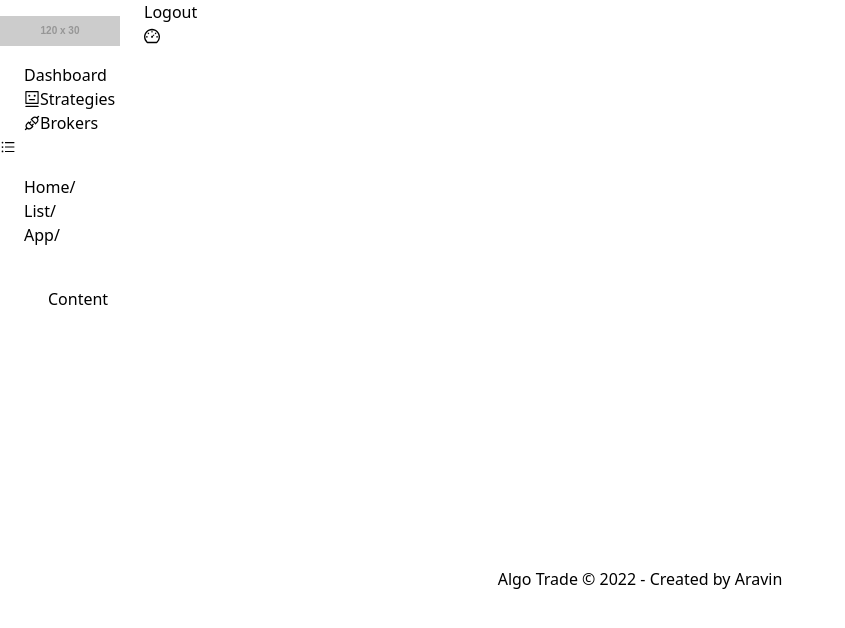
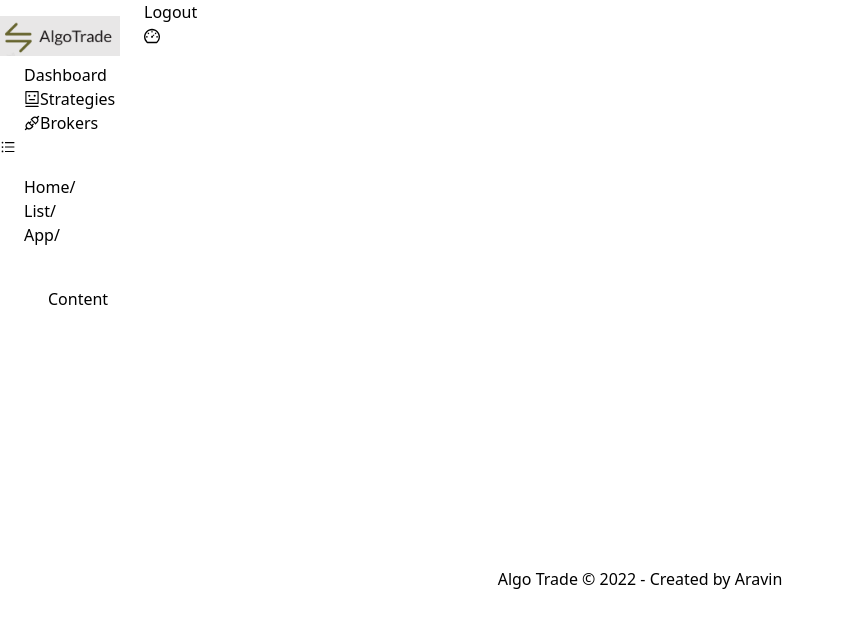
Before and after one commit to Aravin/Algo-Trade, a Next.js app in the folder app/client/: page / in a window 1280 px wide. Shown: the top 628 px of the page, without its empty margins (0-845 px from the left). Built offline with nearby package versions, Linux system fonts and the light colour scheme.

Commit message:
Added logo to the client app

```diff
--- a/app/client/components/Layout.tsx
+++ b/app/client/components/Layout.tsx
@@ -47,7 +47,7 @@ const AppLayout = ({ children }: any) => {
   return (
     <Layout className='min-h-screen'>
       <Header className="header" >
-        <div className="logo"> <img src='https://via.placeholder.com/120x30'></img> </div>
+        <div className="logo"> <img src='/logo.png'></img> </div>
         <Menu className='flex-row-reverse' theme="dark" mode="horizontal" items={items1} />
       </Header>
       <Layout>
```
Also changed, not shown: app/client/public/logo.png (added).
